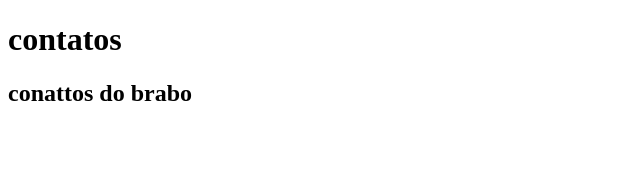
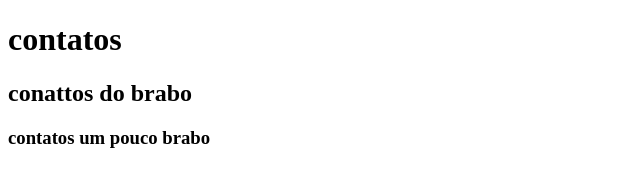
Before and after one commit to Fabiano20077/projeto1, a plain HTML site: page contatps.html in a window 1280 px wide. Shown: the whole page, without its empty margins (0-640 px from the left). Drawn offline with Linux system fonts and the light colour scheme.

Commit message:
add de mais um contato

```diff
--- a/contatps.html
+++ b/contatps.html
@@ -8,5 +8,6 @@
 <body>
     <h1>contatos</h1>
     <h2>conattos do brabo</h2>
+    <h3>contatos um pouco brabo</h3>
 </body>
 </html>
```
